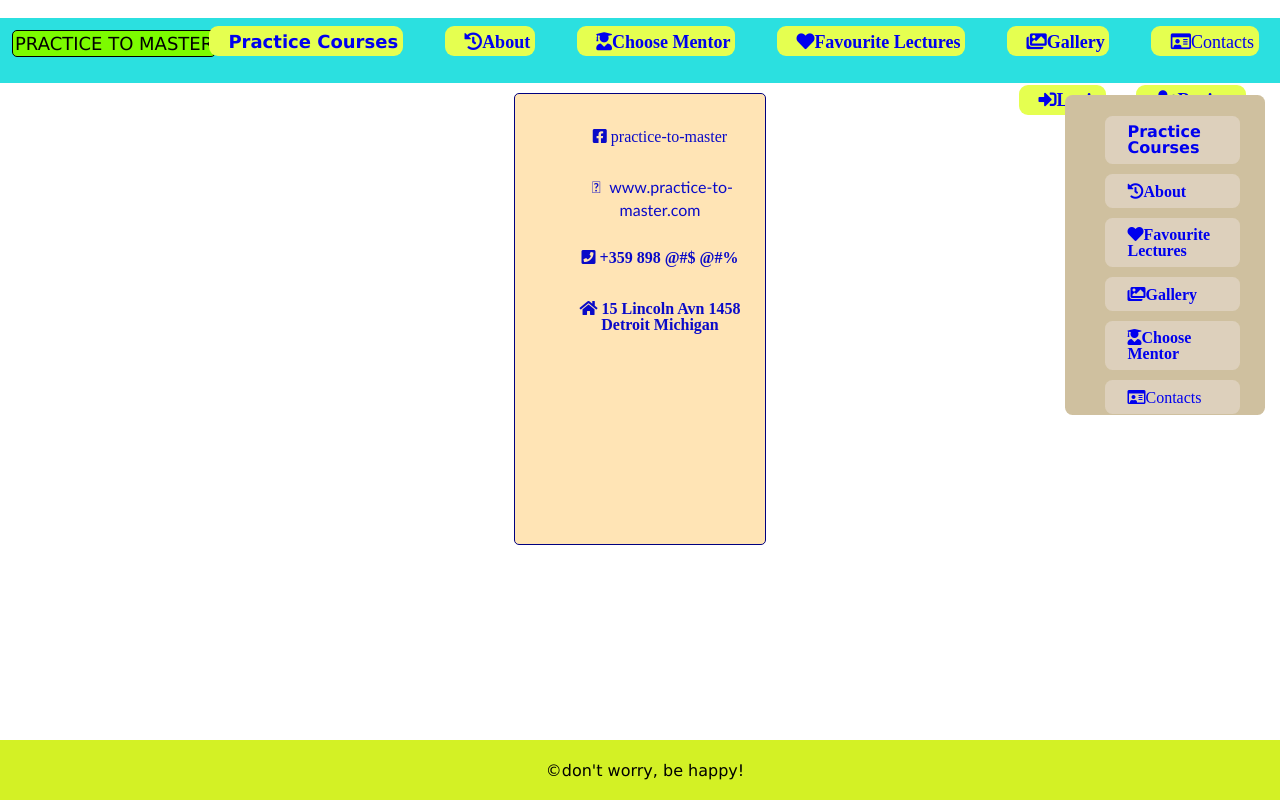
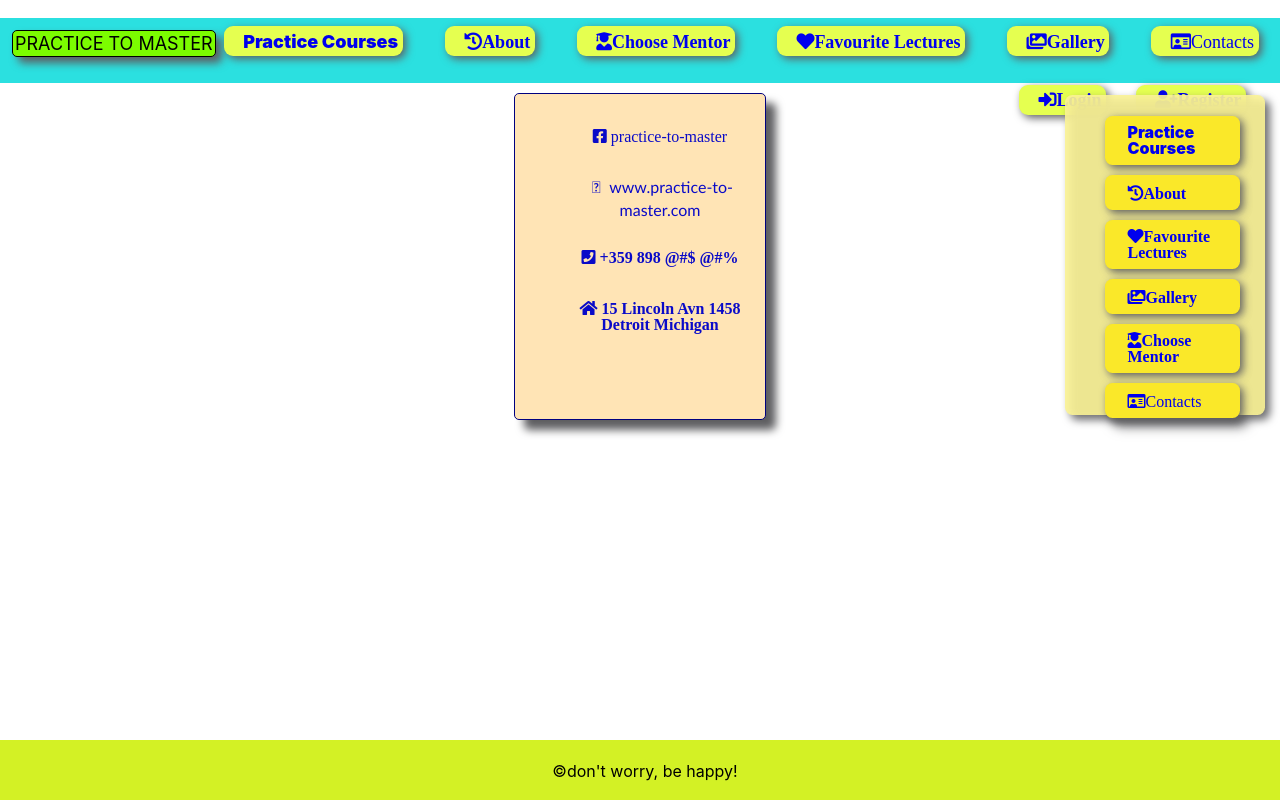
Before and after one commit to AtanasTachev/practice, a React (Create React App) app: page /contacts in a window 1280 px wide. Built offline with nearby package versions, Linux system fonts and the light colour scheme.

Commit message:
add some shadows in css

```diff
--- a/src/App.css
+++ b/src/App.css
@@ -1,5 +1,5 @@
-body {
-  font-family: Verdana, Geneva, Tahoma, sans-serif;
+html {
+  font-family: Verdana, sans-serif;
 }
 
 .App {
--- a/src/Components/about/about.css
+++ b/src/Components/about/about.css
@@ -10,4 +10,5 @@ div.about {
     margin: 15px;
     display: inline-block;
     margin-right: 225px;
+    filter: drop-shadow(10px 10px 4px #5e5e61);
 }
--- a/src/Components/aside/aside.css
+++ b/src/Components/aside/aside.css
@@ -1,3 +1,6 @@
+html {
+    font-family: Verdana, sans-serif;
+}
 aside {
     width: 200px;
     height: 40%;
@@ -5,18 +8,23 @@ aside {
     right: 0;
     top: 80px;
     margin: 15px;
-    background-color: #cfc09f;
+    background-color: rgba(251, 243, 149, 0.904);
     border-radius: 7.5px;
+    filter: drop-shadow(5px 5px 4px #5e5e61);
 }
 ul.aside__ul{
     list-style: none;
 }
 li.btn__aside{
-    background-color: rgb(221, 208, 188);
+    background-color: rgb(250, 232, 41);
     border-radius: 7.5px;
     color: lightyellow;
     width: 120px;
     margin-left: auto;
     margin-right: auto;
     display: inline-block;
+    filter: drop-shadow(3px 3px 4px #5e5e61);
 }
+li.btn__aside:hover {
+    background-color: rgb(255, 244, 118);
+}
--- a/src/Components/contacts/contacts.css
+++ b/src/Components/contacts/contacts.css
@@ -1,6 +1,6 @@
 #contacts {
     width: 250px;
-    height: 450px;
+    height: 325px;
     background-color: moccasin;
     color: rgb(10, 10, 200);
     justify-content: center;
@@ -13,6 +13,7 @@
     font-size: 16px;
     font-weight: 400;
     text-align: center;
+    filter: drop-shadow(10px 10px 4px #5e5e61);
 }
 #contacts i {
     margin: 5px;
--- a/src/Components/container/container.css
+++ b/src/Components/container/container.css
@@ -5,4 +5,6 @@
     background-color: rgb(185, 252, 0);
     border-radius: 0.25em;
     margin: 20px;
+    filter: drop-shadow(10px 10px 4px #5e5e61);
+    border-radius: 5px;
 }
--- a/src/Components/login/login.css
+++ b/src/Components/login/login.css
@@ -5,6 +5,7 @@
     padding: 2px;
     border-radius: 5px;
     margin: 20px;
+    filter: drop-shadow(10px 10px 4px #5e5e61);
 }
 ul {
     list-style-type: none;
--- a/src/Components/navigation/navigation.css
+++ b/src/Components/navigation/navigation.css
@@ -14,6 +14,9 @@
     background-color: rgb(43, 224, 224);
 }
 
+.navLink:hover {
+    background-color: rgb(214, 250, 8);
+}
 .navLink {
     position: relative;
     text-justify: inherit;
@@ -24,6 +27,7 @@
     margin-inline-end: 0.5em;
     padding: 0.25em;
     cursor:pointer;
+    filter: drop-shadow(3px 3px 4px #5e5e61);
 }
 li {
     padding: 7.5px;
@@ -38,4 +42,5 @@ li {
     padding: 2px;
     margin: 2px;
     top: 10px;
+    filter: drop-shadow(6px 6px 4px #5e5e61);
 }
--- a/src/Components/register/register.css
+++ b/src/Components/register/register.css
@@ -5,6 +5,7 @@
     padding: 2px;
     border-radius: 5px;
     margin: 20px;
+    filter: drop-shadow(10px 10px 4px #5e5e61);
 }
 ul {
     list-style-type: none;
```
